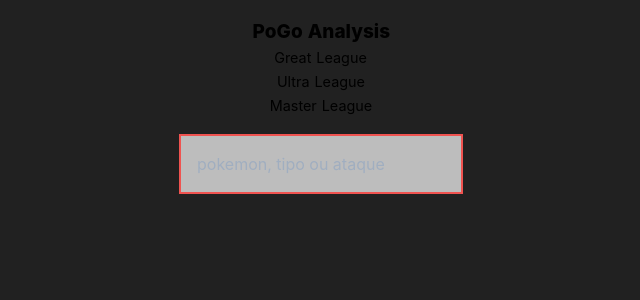
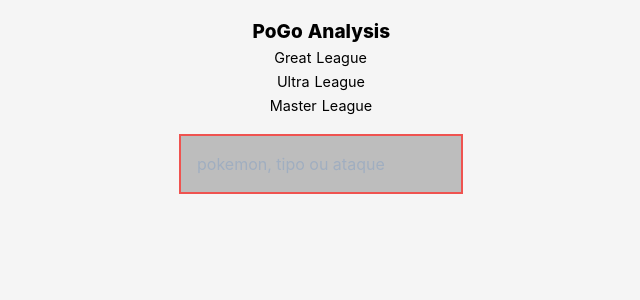
Before and after one commit to dbarjs/pogoanalysis-app, a Nuxt app: page / in a window 1280 px wide. Shown: the top 300 px of the page, without its empty margins (319-959 px from the left). Built offline with nearby package versions, Linux system fonts and the light colour scheme; what vuefire would draw is missing.

Commit message:
Improve page: change background

```diff
--- a/layouts/default.vue
+++ b/layouts/default.vue
@@ -17,7 +17,7 @@
 
 <style>
 body {
-  @apply bg-gray-900;
+  @apply bg-gray-100;
 }
 html {
   font-family: 'Source Sans Pro', -apple-system, BlinkMacSystemFont, 'Segoe UI',
```
